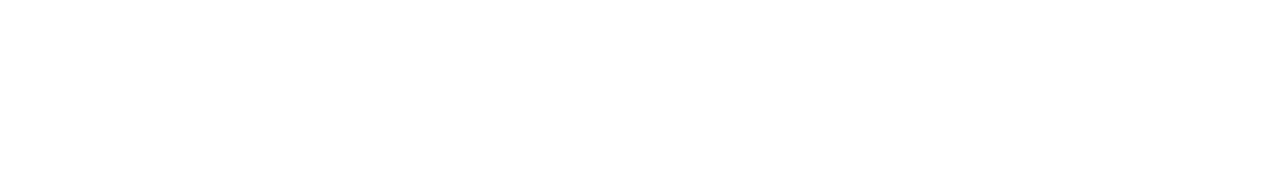
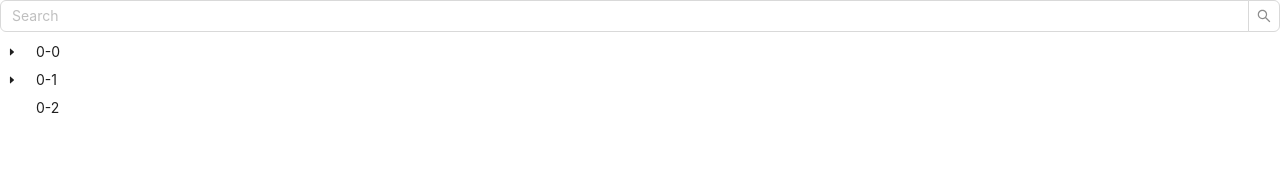
Before and after one commit to fatihkabay/community, a React (Create React App) app in the folder community-fe/: page /search in a window 1280 px wide. Before the commit this address had no page. Shown: the top 174 px of the page. Built offline with nearby package versions, Linux system fonts and the light colour scheme.

Commit message:
stars added and new search page added

```diff
--- a/community-fe/src/App.tsx
+++ b/community-fe/src/App.tsx
@@ -6,6 +6,7 @@ import { Routes, Route } from "react-router-dom";
 import './index';
 import DefaultLayout from "./layouts/DefaultLayout";
 import UserInfoPg from "./pages/UserInfoPg";
+import Search from "./pages/Search";
 
 function App() {
   return (
@@ -15,6 +16,7 @@ function App() {
         <Route path="/register" element={<Register />} />
         <Route path="/forgot-password" element={<ForgotPsw />} />
         <Route path="/user-info" element={<UserInfoPg/>} />
+        <Route path="/search" element={<Search/>} />
         <Route path="/" element={<DefaultLayout><Home /></DefaultLayout>} />
       </Routes>
     </div>
--- a/community-fe/src/pages/Home/index.tsx
+++ b/community-fe/src/pages/Home/index.tsx
@@ -2,7 +2,7 @@ import { useEffect, useState } from "react";
 import { getCar, getUser, setCar } from "../../utils/helpers";
 import "./home.css";
 import { useNavigate } from "react-router-dom";
-import { Input, Form, Button, message } from "antd";
+import { Input, Form, Button, message, Rate } from "antd";
 import { Rule } from "antd/es/form";
 import CarService from "../../services/Car/CarService";
 import { GetCarInputModel } from "../../services/Car/Models";
@@ -111,6 +111,7 @@ const Home = () => {
             style={{ color: '#E53935' }}
           />
         </Button>
+        <Rate allowHalf defaultValue={2.5}/>
       </div>
     </Form>
   );
--- /dev/null
+++ b/community-fe/src/pages/Search/index.tsx
@@ -0,0 +1,131 @@
+import React, { useMemo, useState } from 'react';
+import { Input, Tree } from 'antd';
+import type { DataNode } from 'antd/es/tree';
+
+const { Search } = Input;
+
+const x = 3;
+const y = 2;
+const z = 1;
+const defaultData: DataNode[] = [];
+
+const generateData = (_level: number, _preKey?: React.Key, _tns?: DataNode[]) => {
+  const preKey = _preKey || '0';
+  const tns = _tns || defaultData;
+
+  const children: React.Key[] = [];
+  for (let i = 0; i < x; i++) {
+    const key = `${preKey}-${i}`;
+    tns.push({ title: key, key });
+    if (i < y) {
+      children.push(key);
+    }
+  }
+  if (_level < 0) {
+    return tns;
+  }
+  const level = _level - 1;
+  children.forEach((key, index) => {
+    tns[index].children = [];
+    return generateData(level, key, tns[index].children);
+  });
+};
+generateData(z);
+
+const dataList: { key: React.Key; title: string }[] = [];
+const generateList = (data: DataNode[]) => {
+  for (let i = 0; i < data.length; i++) {
+    const node = data[i];
+    const { key } = node;
+    dataList.push({ key, title: key as string });
+    if (node.children) {
+      generateList(node.children);
+    }
+  }
+};
+generateList(defaultData);
+
+const getParentKey = (key: React.Key, tree: DataNode[]): React.Key => {
+  let parentKey: React.Key;
+  for (let i = 0; i < tree.length; i++) {
+    const node = tree[i];
+    if (node.children) {
+      if (node.children.some((item) => item.key === key)) {
+        parentKey = node.key;
+      } else if (getParentKey(key, node.children)) {
+        parentKey = getParentKey(key, node.children);
+      }
+    }
+  }
+  return parentKey!;
+};
+
+const App: React.FC = () => {
+  const [expandedKeys, setExpandedKeys] = useState<React.Key[]>([]);
+  const [searchValue, setSearchValue] = useState('');
+  const [autoExpandParent, setAutoExpandParent] = useState(true);
+
+  const onExpand = (newExpandedKeys: React.Key[]) => {
+    setExpandedKeys(newExpandedKeys);
+    setAutoExpandParent(false);
+  };
+
+  const onChange = (e: React.ChangeEvent<HTMLInputElement>) => {
+    const { value } = e.target;
+    const newExpandedKeys = dataList
+      .map((item) => {
+        if (item.title.indexOf(value) > -1) {
+          return getParentKey(item.key, defaultData);
+        }
+        return null;
+      })
+      .filter((item, i, self) => item && self.indexOf(item) === i);
+    setExpandedKeys(newExpandedKeys as React.Key[]);
+    setSearchValue(value);
+    setAutoExpandParent(true);
+  };
+
+  const treeData = useMemo(() => {
+    const loop = (data: DataNode[]): DataNode[] =>
+      data.map((item) => {
+        const strTitle = item.title as string;
+        const index = strTitle.indexOf(searchValue);
+        const beforeStr = strTitle.substring(0, index);
+        const afterStr = strTitle.slice(index + searchValue.length);
+        const title =
+          index > -1 ? (
+            <span>
+              {beforeStr}
+              <span className="site-tree-search-value">{searchValue}</span>
+              {afterStr}
+            </span>
+          ) : (
+            <span>{strTitle}</span>
+          );
+        if (item.children) {
+          return { title, key: item.key, children: loop(item.children) };
+        }
+
+        return {
+          title,
+          key: item.key,
+        };
+      });
+
+    return loop(defaultData);
+  }, [searchValue]);
+
+  return (
+    <div>
+      <Search style={{ marginBottom: 8 }} placeholder="Search" onChange={onChange} />
+      <Tree
+        onExpand={onExpand}
+        expandedKeys={expandedKeys}
+        autoExpandParent={autoExpandParent}
+        treeData={treeData}
+      />
+    </div>
+  );
+};
+
+export default App;
--- /dev/null
+++ b/community-fe/src/pages/Search/search.css
@@ -0,0 +1,3 @@
+.site-tree-search-value {
+    color: #f50;
+  }
```
